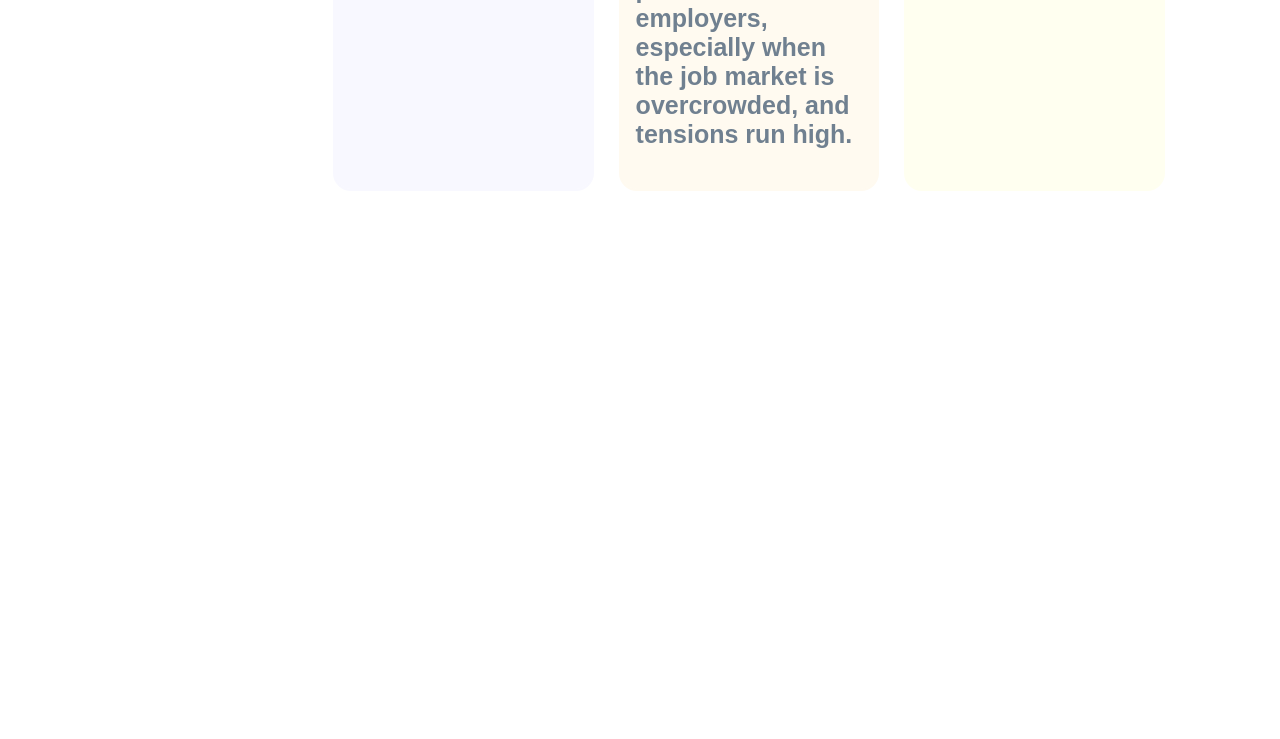
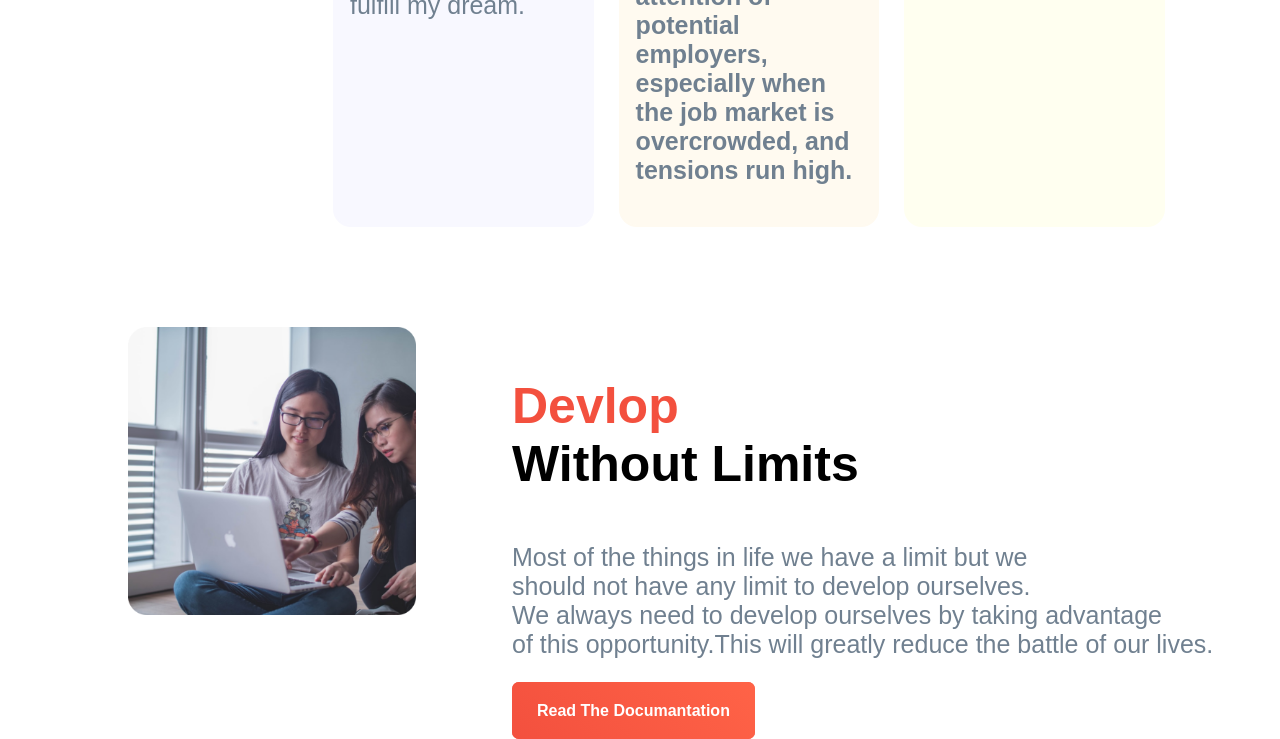
Before and after one commit to tanha06/PH-Assignment, a plain HTML site: page index.html in a window 1280 px wide. Shown: the part 1725-2464 px from the top of the page. Before the commit the page ends 2016 px from the top, so only its background shows below. Drawn offline with Linux system fonts and the light colour scheme.

Commit message:
3rd sec added

```diff
--- a/index.html
+++ b/index.html
@@ -18,8 +18,8 @@
                                     <h1>Stay Focused on</h1>
                                     <h2 class="code-color">Mission 2022</h2>
                                    </div>
-                                   <p>I have a lot of dreams in this 2022 that I want to fulfill.I have taken many initiatives to fulfill those dreams.In between one of the dreams is to become a web developer.The dream of becoming a web developer came to my mind because I always wanted to be able to bear my own expenses.</p>
-
+                                   <p>I have a lot of dreams in this 2022 that I want to fulfill.I have taken many initiatives to fulfill those dreams.In between one of the dreams is to become a web developer.The dream of becoming a web developer came to my mind because I always wanted to be able to bear my own expenses.</p> <br>
+                                   <br>
                                    <a class="link-butt" target="_blank" href="https://www.linkedin.com/feed/">Explore now</a>
        </div>
        <div class="half-place">
@@ -47,7 +47,19 @@
              <p>I have so many goals in my life.The funny thing is, my goals change with age, just as people's thinking changes.As a child, I dreamed of becoming a doctor like my parents.After all, my only goal now is to be a web developer.</p>
          </div>
      </div>
-
+   </section>
+   <section class="Dec-wi-li">
+        <div class="baby-div-1">
+            <img src="images/pictures/coding.png" alt="">
+        </div>
+        <div class="baby-div-2">
+            <h3 style="font-size: 50px;"> <span color="code-color">Devlop</span>  <br> Without Limits</h3>
+            <p>Most of the things in life we have a limit but we <br>
+               should not have any limit to develop ourselves. <br>
+               We always need to develop ourselves by taking advantage <br>
+               of this opportunity.This will greatly reduce the battle of our lives.</p> <br>
+               <a class="link-butt" href="https://www.linkedin.com/feed/">Read The Documantation</a>
+        </div>
    </section>
 
 
--- a/style.css
+++ b/style.css
@@ -40,7 +40,7 @@ p{
 .link-butt{
                                    text-decoration: none;
                                    background-color: #f3503e;
-                                   padding: 10px 25px;
+                                   padding: 20px 25px;
                                    border-radius: 7px;
                                    background-image: linear-gradient(45deg,#f3503e , tomato);
                                    color: white;
@@ -90,3 +90,17 @@ span{color:#f3503e ;}
                                    border-radius: 18px;
 
 }
+.Dec-wi-li{
+                                   display: flex;
+                                   margin-bottom: 0px;
+}
+.baby-div-1 {
+                                   width: 30%;
+                                   padding-left: 10%;
+}
+.baby-div-2{
+
+}
+.baby-div-1 img{
+                                   width: 75%;
+}
```
